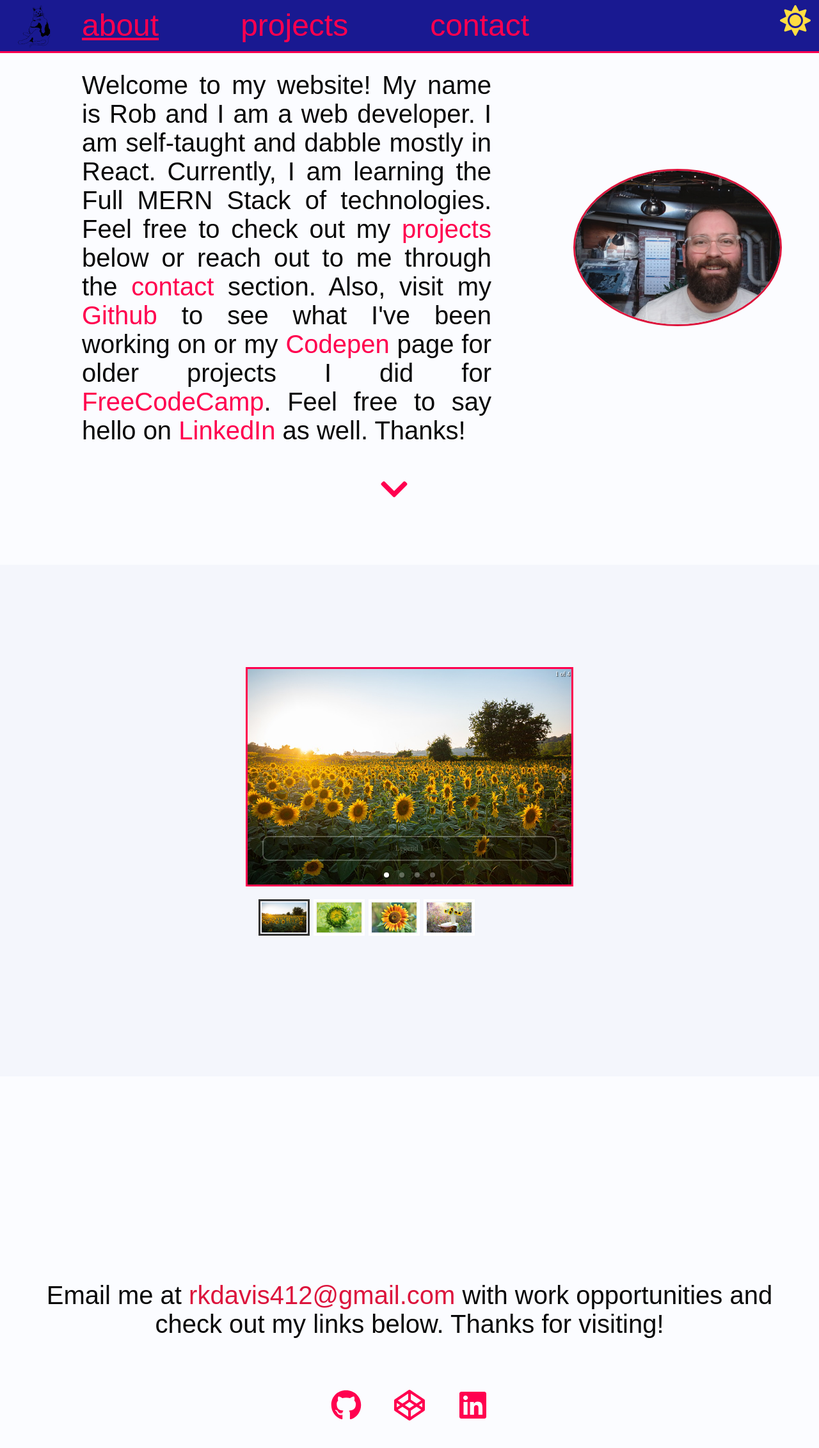
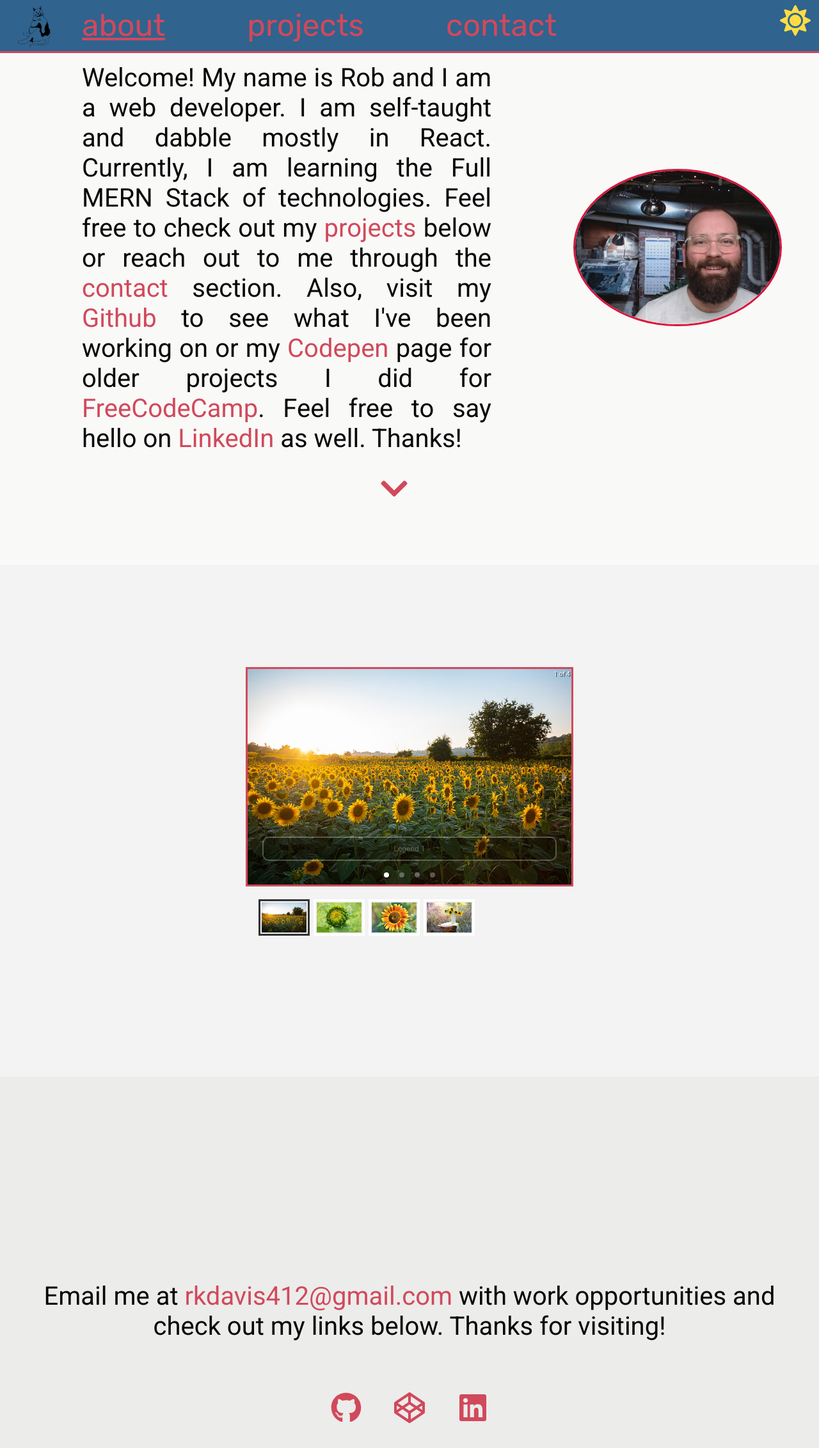
Before and after one commit to rkd412/my-portfolio, a React (Create React App) app: page / in a window 1280 px wide. Shown: the top 2264 px of the page at 64% size. Built offline with nearby package versions, Linux system fonts and the light colour scheme.

Commit message:
Messed with colors and fonts

```diff
--- a/src/App.css
+++ b/src/App.css
@@ -1,3 +1,15 @@
+@import url("https://fonts.googleapis.com/css?family=Rubik");
+
+@import url("https://fonts.googleapis.com/css?family=Roboto");
+
+nav {
+  font-family: "Rubik";
+}
+
+body {
+  font-family: "Roboto";
+}
+
 html {
   scroll-behavior: smooth;
 }
--- a/src/components/desktop/About.js
+++ b/src/components/desktop/About.js
@@ -43,7 +43,7 @@ const About = () => {
       <Fade left>
         <div className={styles["about-text"]}>
           <p>
-            Welcome to my website! My name is Rob and I am a web developer. I am
+            Welcome! My name is Rob and I am a web developer. I am
             self-taught and dabble mostly in React. Currently, I am learning the
             Full MERN Stack of technologies. Feel free to check out my{" "}
             <a id="projectsnav" href="#projects">
--- a/src/components/desktop/About.module.css
+++ b/src/components/desktop/About.module.css
@@ -1,32 +1,30 @@
 .night-about {
-  background: #062f4f;
-  color: #f8f8ff;
+  background: #003a6d;
+  color: #e0e1dd;
   height: 100vh;
   width: 100%;
-  font-family: "Oswald", sans-serif;
   padding-top: 200px;
   margin-top: -200px;
 }
 
 .day-about {
-  background: #fbfcff;
+  background: #f9f9f8;
   color: #080808;
   height: 100vh;
   width: 100%;
-  font-family: "Oswald", sans-serif;
   padding-top: 200px;
   margin-top: -200px;
 }
 
 .night-about a:link {
   text-decoration: none;
-  color: #ff004f;
+  color: #d1495b;
   outline: none;
 }
 
 .night-about a:visited {
   text-decoration: none;
-  color: #ff004f;
+  color: #d1495b;
 }
 
 .night-about a:hover {
@@ -46,13 +44,13 @@
 
 .day-about a:link {
   text-decoration: none;
-  color: #ff004f;
+  color: #d1495b;
   outline: none;
 }
 
 .day-about a:visited {
   text-decoration: none;
-  color: #ff004f;
+  color: #d1495b;
 }
 
 .day-about a:hover {
--- a/src/components/desktop/Contact.module.css
+++ b/src/components/desktop/Contact.module.css
@@ -1,7 +1,7 @@
 .night-email-button {
   user-select: default;
   cursor: pointer;
-  color: #dc143c;
+  color: #d1495b;
 }
 
 .night-email-button:hover {
@@ -17,7 +17,7 @@
 .day-email-button {
   user-select: default;
   cursor: pointer;
-  color: #dc143c;
+  color: #d1495b;
 }
 
 .day-email-button:hover {
@@ -34,8 +34,7 @@
   font-size: 2.5em;
   padding-top: 40vh;
   margin: 0vh 5vw 0vh 5vw;
-  font-family: "Oswald", sans-serif;
-}
+ }
 
 .contact-links {
   font-size: 3em;
@@ -45,15 +44,15 @@
 }
 
 .night-contact {
-  background: #062f4f;
-  color: #f8f8ff;
+  background: #061735;
+  color: #e0e1dd;
   height: 100vh;
   width: 100%;
   text-align: center;
 }
 
 .day-contact {
-  background: #fbfcff;
+  background: #ECECEB;
   color: #080808;
   height: 100vh;
   width: 100%;
@@ -62,13 +61,13 @@
 
 .night-contact a:link {
   text-decoration: none;
-  color: #ff004f;
+  color: #d1495b;
   outline: none;
 }
 
 .night-contact a:visited {
   text-decoration: none;
-  color: #ff004f;
+  color: #d1495b;
 }
 
 .night-contact a:hover {
@@ -89,13 +88,13 @@
 
 .day-contact a:link {
   text-decoration: none;
-  color: #ff004f;
+  color: #d1495b;
   outline: none;
 }
 
 .day-contact a:visited {
   text-decoration: none;
-  color: #ff004f;
+  color: #d1495b;
 }
 
 .day-contact a:hover {
--- a/src/components/desktop/NavBar.module.css
+++ b/src/components/desktop/NavBar.module.css
@@ -1,5 +1,5 @@
 .night-nav-bar {
-  background: #000015;
+  background: #001440;
   position: sticky;
   top: 0;
   z-index: 9999;
@@ -8,8 +8,7 @@
   width: 100%;
   text-align: center;
   font-size: 3em;
-  font-family: "Oswald", sans-serif;
-  border-bottom: 2px solid #ffffff;
+    border-bottom: 2px solid #ffffff;
 }
 
 .night-nav-bar ul {
@@ -34,13 +33,13 @@
 
 .night-nav-bar a:link {
   text-decoration: none;
-  color: #ff004f;
+  color: #d1495b;
   outline: none;
 }
 
 .night-nav-bar a:visited {
   text-decoration: none;
-  color: #ff004f;
+  color: #d1495b;
 }
 
 .night-nav-bar a:hover {
@@ -60,7 +59,7 @@
 }
 
 .day-nav-bar {
-  background: #191991;
+  background: #30638e;
   position: sticky;
   top: 0;
   z-index: 9999;
@@ -69,8 +68,7 @@
   width: 100%;
   text-align: center;
   font-size: 3em;
-  font-family: "Oswald", sans-serif;
-  border-bottom: 3px solid #ff004f;
+    border-bottom: 3px solid #d1495b;
 }
 
 .day-nav-bar ul {
@@ -95,13 +93,13 @@
 
 .day-nav-bar a:link {
   text-decoration: none;
-  color: #ff004f;
+  color: #d1495b;
   outline: none;
 }
 
 .day-nav-bar a:visited {
   text-decoration: none;
-  color: #ff004f;
+  color: #d1495b;
 }
 
 .day-nav-bar a:hover {
@@ -176,7 +174,7 @@
   position: fixed;
   bottom: 0px;
   right: 50vw;
-  color: #ff004f;
+  color: #d1495b;
   font-size: 3em;
   z-index: 9998;
 }
@@ -200,7 +198,7 @@
   position: fixed;
   bottom: 0px;
   right: 50vw;
-  color: #ff004f;
+  color: #d1495b;
   font-size: 3em;
   z-index: 9998;
 }
--- a/src/components/desktop/Projects.module.css
+++ b/src/components/desktop/Projects.module.css
@@ -1,5 +1,5 @@
 .night-project-box {
-  background: #0c2340;
+  background: #07264E;
   height: 100vh;
   width: 100%;
   display: flex;
@@ -8,7 +8,7 @@
 }
 
 .day-project-box {
-  background: #f4f6fc;
+  background: #F2F3F2;
   height: 100vh;
   width: 100%;
   display: flex;
@@ -30,6 +30,6 @@
 
 .day-img-div {
   cursor: pointer;
-  border: 3px solid #ff004f;
+  border: 3px solid #d1495b;
   cursor: pointer;
 }
--- a/src/components/mobile/MobileAbout.module.css
+++ b/src/components/mobile/MobileAbout.module.css
@@ -2,7 +2,6 @@
   background: #062f4f;
   height: 100vh;
   width: 100%;
-  font-family: "Oswald", sans-serif;
   padding-top: 60px;
   margin-top: -60px;
 }
@@ -11,20 +10,19 @@
   background: #fbfcff;
   height: 100vh;
   width: 100%;
-  font-family: "Oswald", sans-serif;
   padding-top: 60px;
   margin-top: -60px;
 }
 
 .night-about a:link {
   text-decoration: none;
-  color: #ff004f;
+  color: #d1495b;
   outline: none;
 }
 
 .night-about a:visited {
   text-decoration: none;
-  color: #ff004f;
+  color: #d1495b;
 }
 
 .night-about a:hover {
@@ -44,13 +42,13 @@
 
 .day-about a:link {
   text-decoration: none;
-  color: #ff004f;
+  color: #d1495b;
   outline: none;
 }
 
 .day-about a:visited {
   text-decoration: none;
-  color: #ff004f;
+  color: #d1495b;
 }
 
 .day-about a:hover {
@@ -83,7 +81,7 @@
   margin: 10vh auto 5vh auto;
   height: 30vh;
   width: 40vh;
-  border: 2px solid #ff004f;
+  border: 2px solid #d1495b;
   border-radius: 50%;
 }
 
--- a/src/components/mobile/MobileContact.module.css
+++ b/src/components/mobile/MobileContact.module.css
@@ -16,13 +16,13 @@
 
 .night-contact a:link {
   text-decoration: none;
-  color: #ff004f;
+  color: #d1495b;
   outline: none;
 }
 
 .night-contact a:visited {
   text-decoration: none;
-  color: #ff004f;
+  color: #d1495b;
 }
 
 .night-contact a:active {
@@ -32,13 +32,13 @@
 
 .day-contact a:link {
   text-decoration: none;
-  color: #ff004f;
+  color: #d1495b;
   outline: none;
 }
 
 .day-contact a:visited {
   text-decoration: none;
-  color: #ff004f;
+  color: #d1495b;
 }
 
 .day-contact a:active {
@@ -48,13 +48,12 @@
 
 .email-button {
   user-select: default;
-  color: #dc143c;
+  color: #d1495b;
 }
 
 .contact-text {
   font-size: 1.5em;
   padding: 30vh 5vw 0vh 5vw;
-  font-family: "Oswald", sans-serif;
 }
 
 .contact-links {
--- a/src/components/mobile/MobileNavBar.module.css
+++ b/src/components/mobile/MobileNavBar.module.css
@@ -62,7 +62,6 @@
   margin-top: 15vh;
   text-decoration: none;
   list-style-type: none;
-  font-family: "Oswald", sans-serif;
   font-size: 2em;
   z-index: 9999;
 }
@@ -83,31 +82,30 @@
   margin-top: 15vh;
   text-decoration: none;
   list-style-type: none;
-  font-family: "Oswald", sans-serif;
   font-size: 2em;
   z-index: 9999;
 }
 
 .night-nav-bar a:link {
   text-decoration: none;
-  color: #ff004f;
+  color: #d1495b;
   outline: none;
 }
 
 .night-nav-bar a:visited {
   text-decoration: none;
-  color: #ff004f;
+  color: #d1495b;
 }
 
 .day-nav-bar a:link {
   text-decoration: none;
-  color: #ff004f;
+  color: #d1495b;
   outline: none;
 }
 
 .day-nav-bar a:visited {
   text-decoration: none;
-  color: #ff004f;
+  color: #d1495b;
 }
 
 .night-toggle {
@@ -141,7 +139,7 @@
   position: fixed;
   bottom: 0px;
   right: 45%;
-  color: #ff004f;
+  color: #d1495b;
   font-size: 3em;
   z-index: 9998;
 }
@@ -155,7 +153,7 @@
   position: fixed;
   bottom: 0px;
   right: 45%;
-  color: #ff004f;
+  color: #d1495b;
   font-size: 3em;
   z-index: 9999;
 }
--- a/src/components/mobile/MobileProjects.module.css
+++ b/src/components/mobile/MobileProjects.module.css
@@ -31,6 +31,6 @@
 
 .day-img-div {
   cursor: pointer;
-  border: 4px solid #ff004f;
+  border: 4px solid #d1495b;
   cursor: pointer;
 }
```
